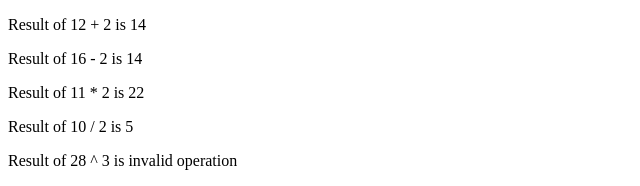
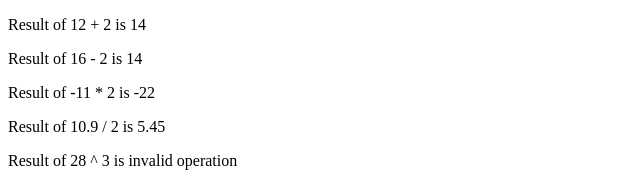
Before and after one commit to Aviral-swa/javascript-client, a React (Create React App) app: page / in a window 1280 px wide. Shown: the top 186 px of the page, without its empty margins (0-640 px from the left). Built offline with nearby package versions, Linux system fonts and the light colour scheme.

Commit message:
feat: add more eval cases(#40791)

```diff
--- a/src/pages/ChildrenDemo/ChildrenDemo.jsx
+++ b/src/pages/ChildrenDemo/ChildrenDemo.jsx
@@ -6,8 +6,8 @@ const ChildrenDemo = () => (
   <>
     <Math first={12} second={2} operator="+" />
     <Math first={16} second={2} operator="-" />
-    <Math first={11} second={2} operator="*" />
-    <Math first={10} second={2} operator="/" />
+    <Math first={-11} second={2} operator="*" />
+    <Math first={10.9} second={2} operator="/" />
     <Math first={28} second={3} operator="^" />
     <Math first={91} second={63} operator="*">
       {
```
